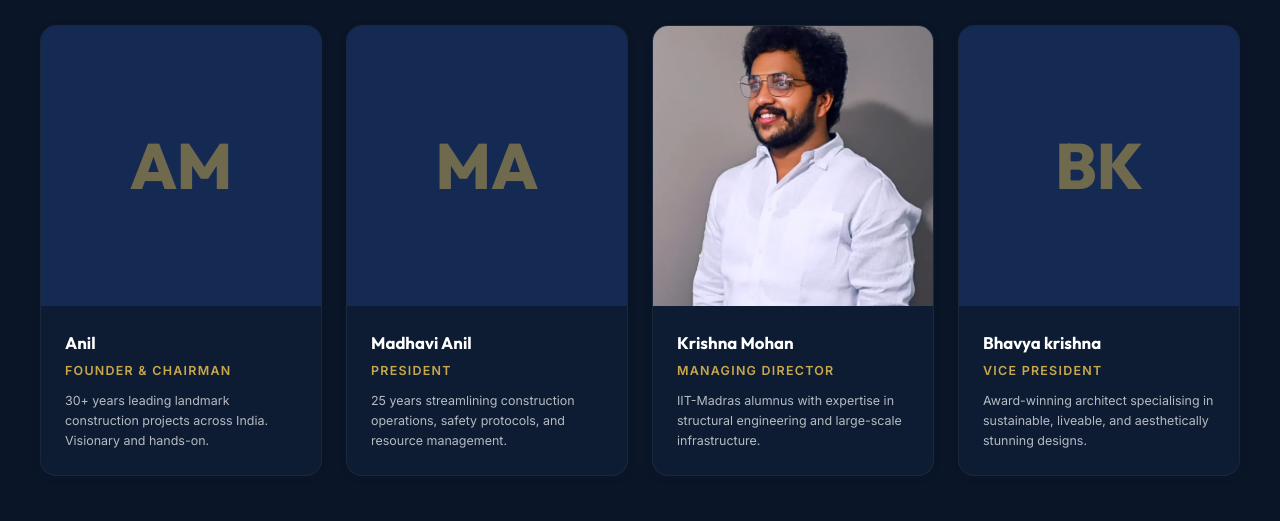
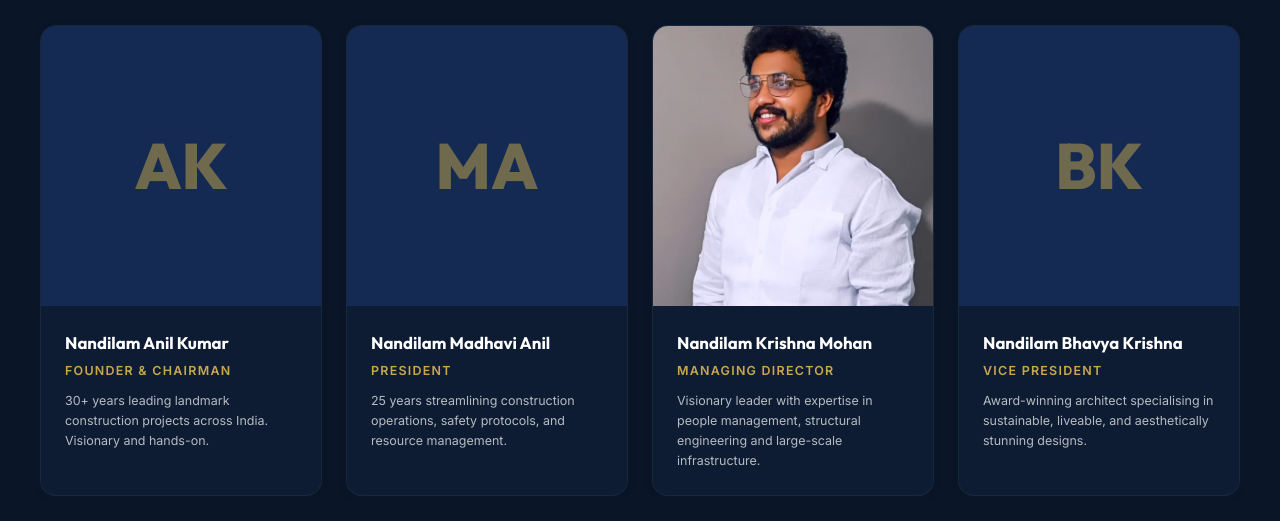
Before and after one commit to developer-amkreddy/AMRconstructions, a plain HTML site: page index.html in a window 1280 px wide. Shown: the part 7088-7609 px from the top of the page. Drawn offline with Linux system fonts and the light colour scheme.

Commit message:
update: refine team details and revert to previous loader

```diff
--- a/index.html
+++ b/index.html
@@ -938,7 +938,7 @@
 
         <div class="team-card reveal">
           <div class="team-photo-wrap">
-            <div class="team-initials">AM</div>
+            <div class="team-initials">AK</div>
             <div class="team-overlay">
               <a href="#" class="team-social-btn" aria-label="LinkedIn"><i class="fa-brands fa-linkedin-in"></i></a>
               <a href="mailto:ceo@amrconstructions.com" class="team-social-btn" aria-label="Email"><i
@@ -946,7 +946,7 @@
             </div>
           </div>
           <div class="team-info">
-            <div class="team-name">Anil</div>
+            <div class="team-name">Nandilam Anil Kumar</div>
             <div class="team-role">Founder &amp; Chairman</div>
             <p class="team-exp">30+ years leading landmark construction projects across India. Visionary and hands-on.
             </p>
@@ -963,7 +963,7 @@
             </div>
           </div>
           <div class="team-info">
-            <div class="team-name">Madhavi Anil</div>
+            <div class="team-name">Nandilam Madhavi Anil</div>
             <div class="team-role">President</div>
             <p class="team-exp">25 years streamlining construction operations, safety protocols, and resource
               management.</p>
@@ -980,10 +980,10 @@
             </div>
           </div>
           <div class="team-info">
-            <div class="team-name">Krishna Mohan</div>
+            <div class="team-name">Nandilam Krishna Mohan</div>
             <div class="team-role">Managing Director</div>
-            <p class="team-exp">IIT-Madras alumnus with expertise in structural engineering and large-scale
-              infrastructure.</p>
+            <p class="team-exp">Visionary leader with expertise in people management, structural engineering and
+              large-scale infrastructure.</p>
           </div>
         </div>
 
@@ -997,7 +997,7 @@
             </div>
           </div>
           <div class="team-info">
-            <div class="team-name">Bhavya krishna</div>
+            <div class="team-name">Nandilam Bhavya Krishna</div>
             <div class="team-role">Vice president</div>
             <p class="team-exp">Award-winning architect specialising in sustainable, liveable, and aesthetically
               stunning designs.</p>
```
